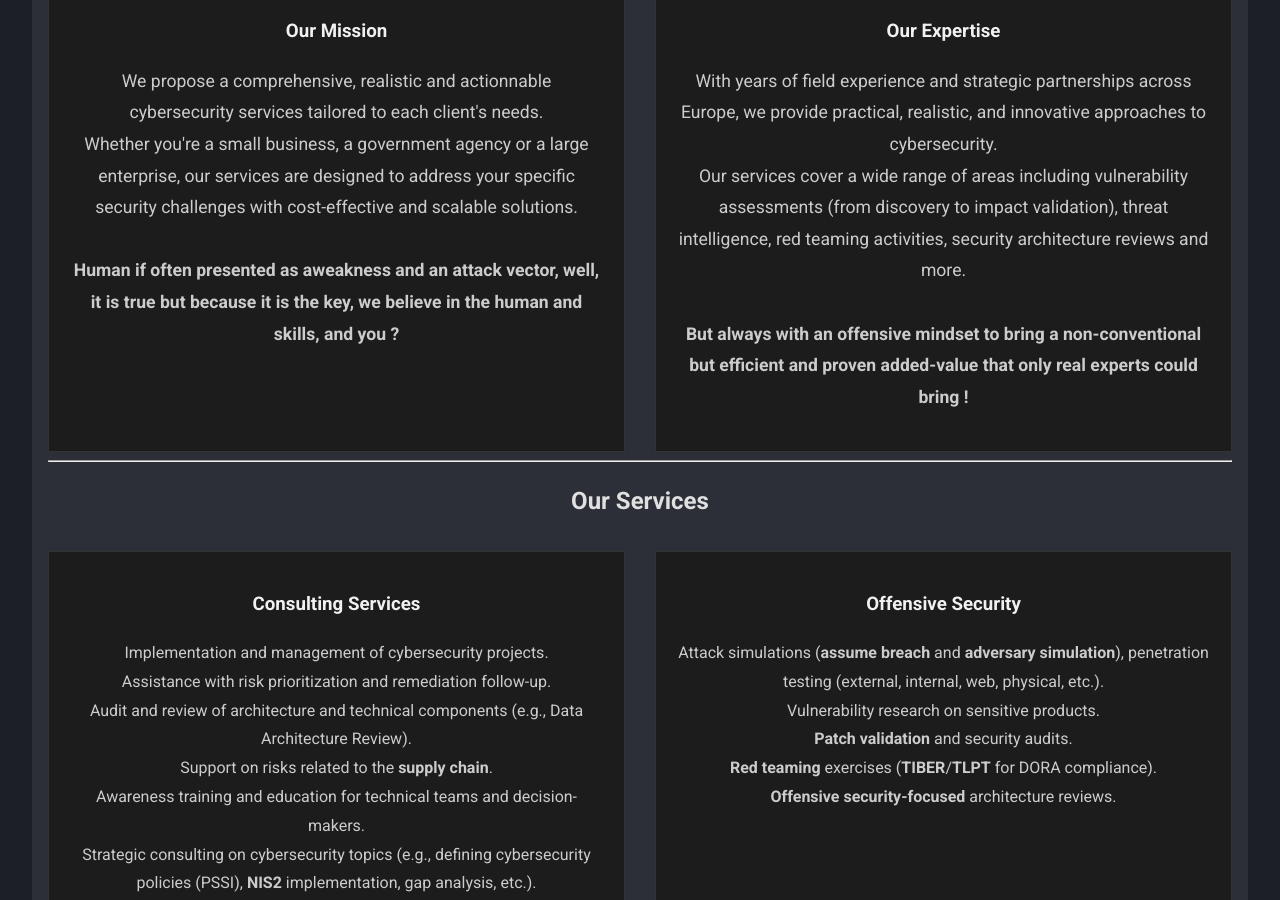
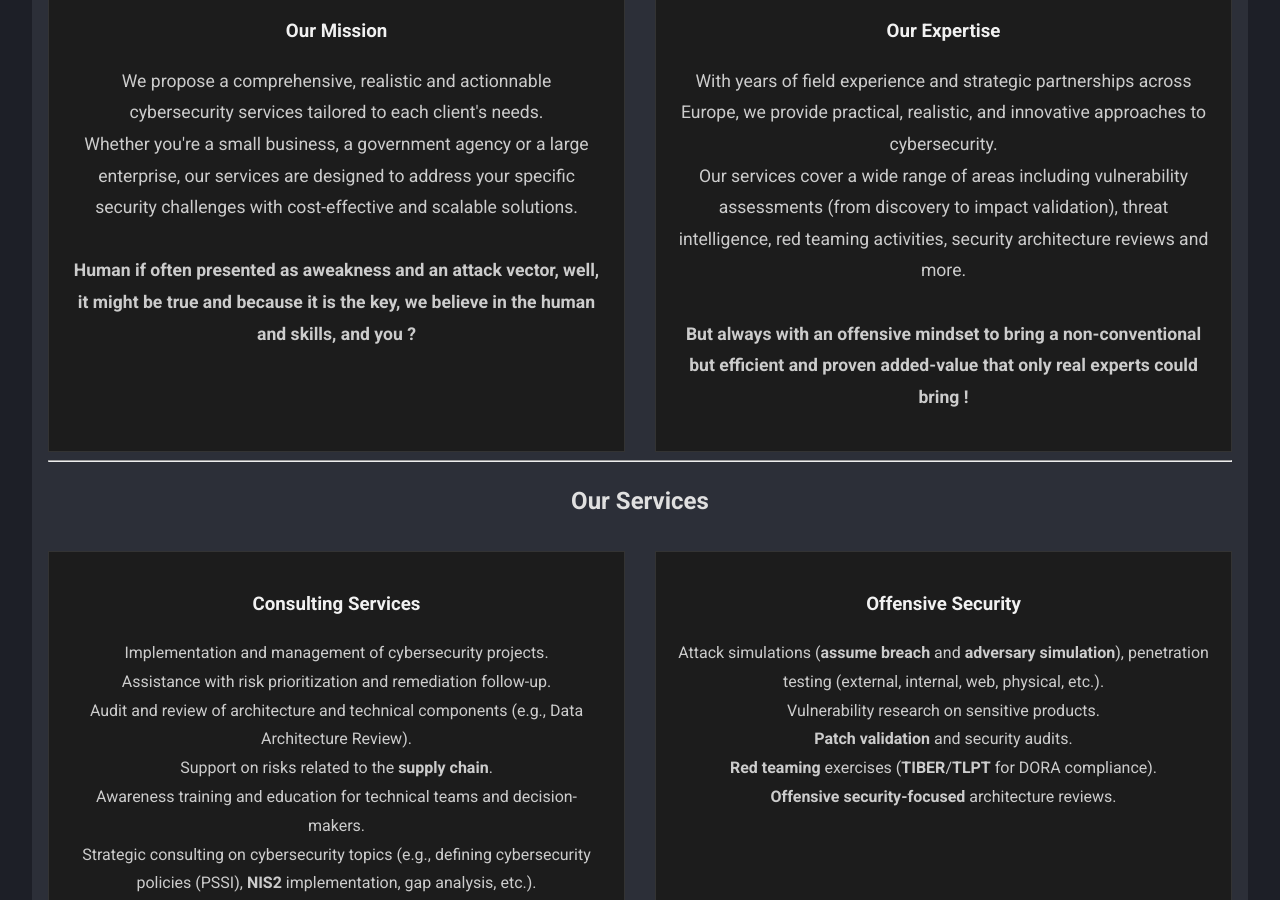
Before and after one commit to kmkz/BOSS.github.io, a Jekyll site: the page built from index.md, in a window 1280 px wide and 900 px high, scrolled down 494 px. Built offline with Jekyll 4.4.1, drawn with Linux system fonts in a browser that asks for light colours.

Commit message:
cleaning

```diff
--- a/index.md
+++ b/index.md
@@ -19,7 +19,7 @@
     <h3 style="color: #f1f1f1;">Our Mission</h3>
     <p style="line-height: 1.8; font-size: 1.1em;">We propose a comprehensive, realistic and actionnable cybersecurity services tailored to each client's needs.
       <br>Whether you're a small business, a government agency or a large enterprise, our services are designed to address your specific security challenges with cost-effective and scalable solutions.
-      <br><br><strong> Human if often presented as aweakness and an attack vector, well, it is true but because it is the key, we believe in the human and skills, and you ?</strong></p>
+      <br><br><strong> Human if often presented as aweakness and an attack vector, well, it might be true and because it is the key, we believe in the human and skills, and you ?</strong></p>
   </div>
 
   <div style="border: 1px solid #333; padding: 20px; background-color: #1c1c1c; color: #fff; text-align: center;">
@@ -107,6 +107,8 @@
 9 rue des Prés,
 L-9907 TROISVIERGES,
 Luxembourg
+
+<a href="(+352) 661 523 211"></a>
 </p>
 
 <h3 style="text-align: center;">Email</h3>
```
